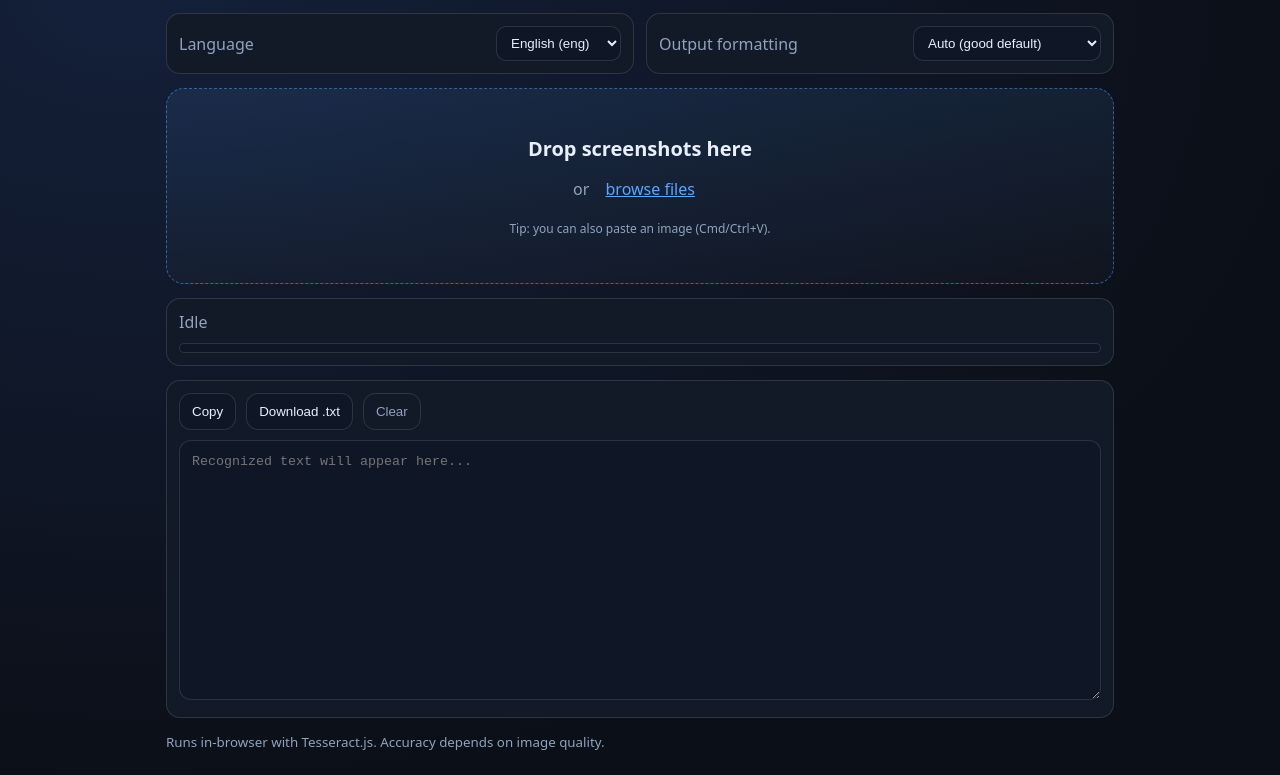
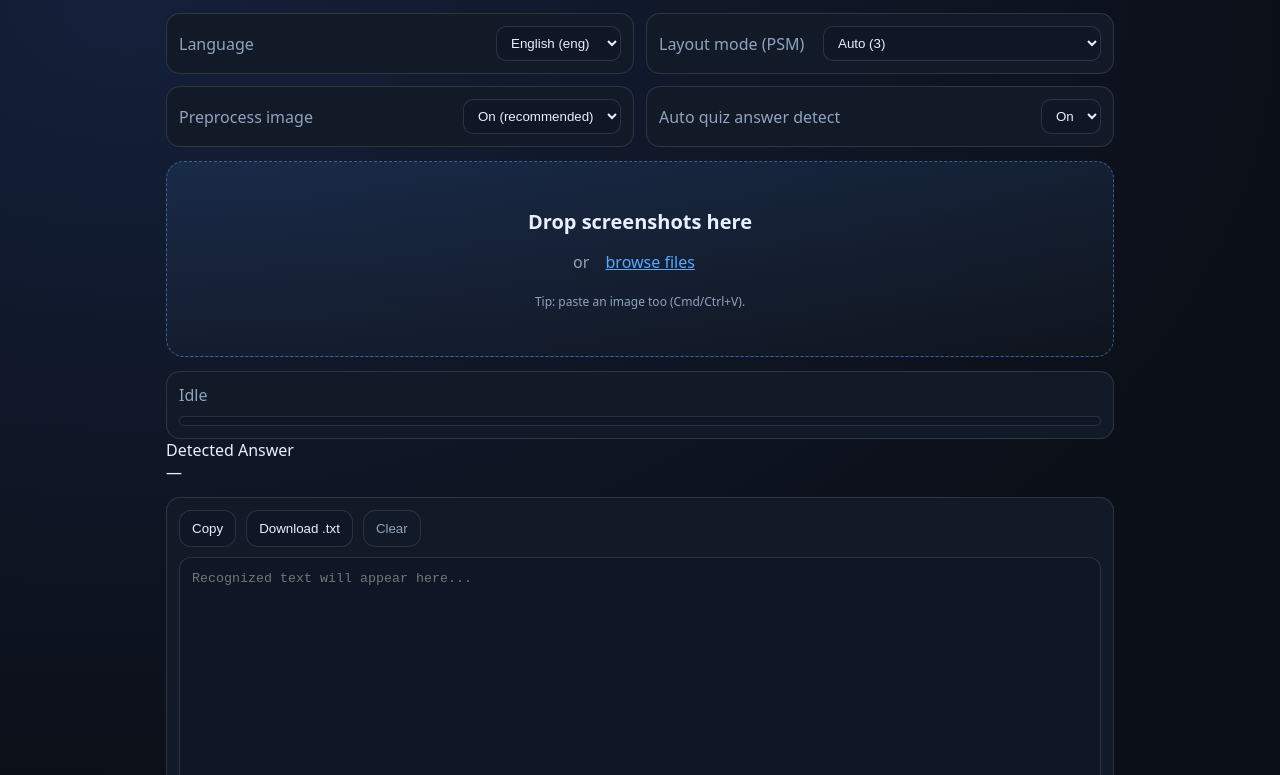
Before and after one commit to Martinezworldwide/image2txt, a plain HTML site: page index.html in a window 1280 px wide. Shown: the part 97-872 px from the top of the page. Drawn offline with Linux system fonts and the light colour scheme.

Commit message:
Enhance OCR interface and options
Updated the header and labels for clarity. Added new options for preprocessing and quiz answer detection.

```diff
--- a/index.html
+++ b/index.html
@@ -5,13 +5,15 @@
   <meta name="viewport" content="width=device-width,initial-scale=1" />
   <title>Image → Text (OCR)</title>
   <link rel="stylesheet" href="style.css" />
+
+  <!-- Tesseract.js -->
   <script defer src="https://cdn.jsdelivr.net/npm/tesseract.js@5/dist/tesseract.min.js"></script>
   <script defer src="app.js"></script>
 </head>
 <body>
   <div class="wrap">
     <header>
-      <h1>Image → Plain Text</h1>
+      <h1>Image → Plain Text (OCR)</h1>
       <p class="sub">Drag screenshots in. OCR runs locally in your browser.</p>
     </header>
 
@@ -28,11 +30,28 @@
       </label>
 
       <label class="row">
-        <span>Output formatting</span>
+        <span>Layout mode (PSM)</span>
         <select id="psm">
-          <option value="AUTO" selected>Auto (good default)</option>
-          <option value="SINGLE_BLOCK">Single block (paragraph)</option>
-          <option value="SINGLE_LINE">Single line</option>
+          <option value="3" selected>Auto (3)</option>
+          <option value="6">Single block (6) — best for code</option>
+          <option value="7">Single line (7)</option>
+          <option value="11">Sparse text (11) — mixed UI sometimes</option>
+        </select>
+      </label>
+
+      <label class="row">
+        <span>Preprocess image</span>
+        <select id="preprocess">
+          <option value="on" selected>On (recommended)</option>
+          <option value="off">Off</option>
+        </select>
+      </label>
+
+      <label class="row">
+        <span>Auto quiz answer detect</span>
+        <select id="quizDetect">
+          <option value="on" selected>On</option>
+          <option value="off">Off</option>
         </select>
       </label>
     </section>
@@ -42,7 +61,7 @@
       <div class="dropzone-inner">
         <div class="big">Drop screenshots here</div>
         <div class="small">or <button id="browseBtn" class="linkbtn" type="button">browse files</button></div>
-        <div class="hint">Tip: you can also paste an image (Cmd/Ctrl+V).</div>
+        <div class="hint">Tip: paste an image too (Cmd/Ctrl+V).</div>
       </div>
     </section>
 
@@ -56,6 +75,14 @@
       </div>
     </section>
 
+    <section class="result">
+      <div class="result-card">
+        <div class="result-title">Detected Answer</div>
+        <div id="answerText" class="result-answer muted">—</div>
+        <div id="answerWhy" class="result-why muted"></div>
+      </div>
+    </section>
+
     <section class="output">
       <div class="out-actions">
         <button id="copyBtn" type="button">Copy</button>
@@ -66,7 +93,7 @@
     </section>
 
     <footer>
-      <small>Runs in-browser with Tesseract.js. Accuracy depends on image quality.</small>
+      <small>Runs in-browser with Tesseract.js. Screenshot OCR is improved using preprocessing + cleanup.</small>
     </footer>
   </div>
 </body>
```
